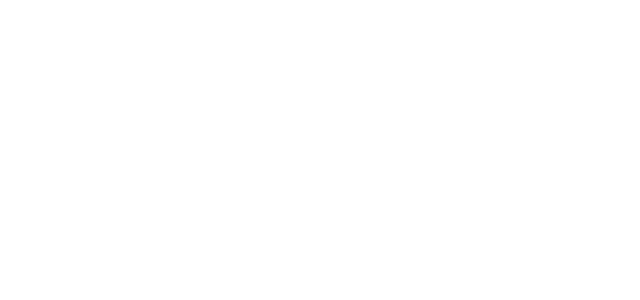
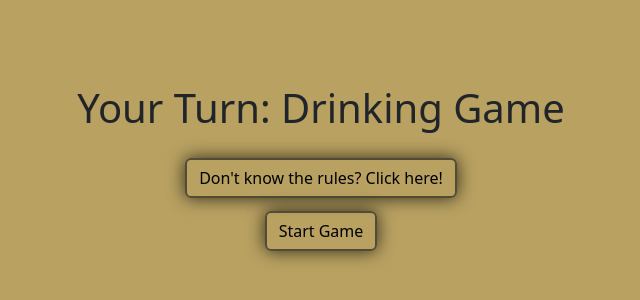
Before and after one commit to DavidJoao/your-turn, a React (Create React App) app: page / in a window 1280 px wide. Shown: the part 226-526 px from the top of the page, without its empty margins (319-959 px from the left). Built offline with nearby package versions, Linux system fonts and the light colour scheme.

Commit message:
start page done - first version

```diff
--- a/package.json
+++ b/package.json
@@ -6,8 +6,11 @@
     "@testing-library/jest-dom": "^5.16.5",
     "@testing-library/react": "^13.4.0",
     "@testing-library/user-event": "^13.5.0",
+    "bootstrap": "^5.2.1",
     "react": "^18.2.0",
+    "react-bootstrap": "^2.5.0",
     "react-dom": "^18.2.0",
+    "react-router-dom": "^6.3.0",
     "react-scripts": "5.0.1",
     "web-vitals": "^2.1.4"
   },
--- a/public/index.html
+++ b/public/index.html
@@ -10,6 +10,12 @@
       content="Your Turn: Drinking Game"
     />
     <link rel="apple-touch-icon" href="https://clipart.world/wp-content/uploads/2020/08/beer-mug-drawing-png-transparent.png" />
+    <link
+      rel="stylesheet"
+      href="https://cdn.jsdelivr.net/npm/bootstrap@5.2.0-beta1/dist/css/bootstrap.min.css"
+      integrity="sha384-0evHe/X+R7YkIZDRvuzKMRqM+OrBnVFBL6DOitfPri4tjfHxaWutUpFmBp4vmVor"
+      crossorigin="anonymous"
+    />
     <!--
       manifest.json provides metadata used when your web app is installed on a
       user's mobile device or desktop. See https://developers.google.com/web/fundamentals/web-app-manifest/
--- a/src/App.css
+++ b/src/App.css
@@ -1,3 +1,5 @@
+@import 'bootstrap/dist/css/bootstrap.min.css';
+
 .App {
   text-align: center;
 }
--- a/src/App.js
+++ b/src/App.js
@@ -1,9 +1,10 @@
-import logo from './logo.svg';
 import './App.css';
+import StartPage from './components/StartPage';
 
 function App() {
   return (
     <div>
+      <StartPage />
     </div>
   );
 }
--- /dev/null
+++ b/src/components/StartPage.js
@@ -0,0 +1,29 @@
+import { useState } from 'react'
+import { Offcanvas, Button } from 'react-bootstrap'
+
+function StartPage(){
+
+    const [show, setShow] = useState(false);
+
+    const handleClose = () => setShow(false);
+    const handleShow = () => setShow(true);
+
+    return(
+        <div style={{ width:'100%', height:'100vh', backgroundColor:'#b8a161', display:"flex", flexDirection:'column', justifyContent:'center', alignItems:'center'}}>
+            <h1 style={{marginBottom:"2%"}}>Your Turn: Drinking Game</h1>
+            <Button style={{border:"2px solid #524b37", backgroundColor:"transparent", boxShadow:"0px 0px 17px 0px rgba(0,0,0,0.75)", color:"black", fontWeight:"500"}} onClick={handleShow}>Don't know the rules? Click here!</Button>
+            <Offcanvas show={show} onHide={handleClose}>
+                <Offcanvas.Header closeButton>
+                <Offcanvas.Title>Offcanvas</Offcanvas.Title>
+                </Offcanvas.Header>
+                <Offcanvas.Body>
+                Some text as placeholder. In real life you can have the elements you
+                have chosen. Like, text, images, lists, etc.
+                </Offcanvas.Body>
+            </Offcanvas>
+            <Button style={{border:"2px solid #524b37", backgroundColor:"transparent", margin:'1%', boxShadow:"0px 0px 17px 0px rgba(0,0,0,0.75)", color:"black"}}> Start Game</Button>
+        </div>
+    )
+}
+
+export default StartPage
--- a/src/index.css
+++ b/src/index.css
@@ -1,3 +1,5 @@
+@import 'bootstrap/dist/css/bootstrap.min.css';
+
 body {
   margin: 0;
   font-family: -apple-system, BlinkMacSystemFont, 'Segoe UI', 'Roboto', 'Oxygen',
--- a/src/index.js
+++ b/src/index.js
@@ -3,12 +3,13 @@ import ReactDOM from 'react-dom/client';
 import './index.css';
 import App from './App';
 import reportWebVitals from './reportWebVitals';
+import { BrowserRouter as Router} from 'react-router-dom';
 
 const root = ReactDOM.createRoot(document.getElementById('root'));
 root.render(
-  <React.StrictMode>
+  <Router>
     <App />
-  </React.StrictMode>
+  </Router>
 );
 
 // If you want to start measuring performance in your app, pass a function
```
Also changed, not shown: 1 other file (tests, documents, lock files or other folders).
